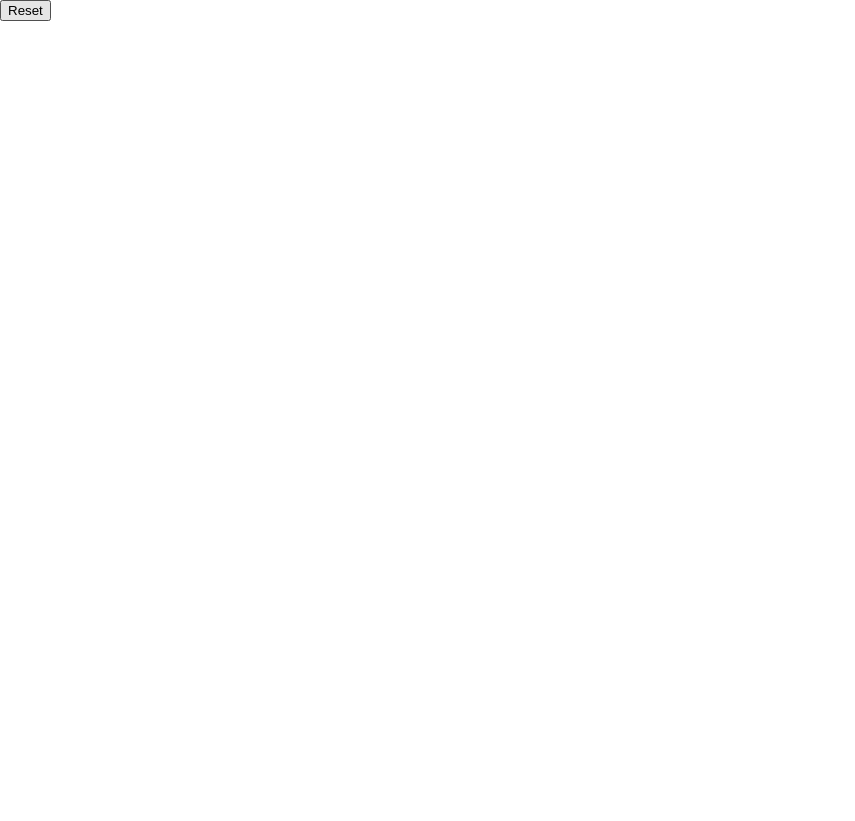
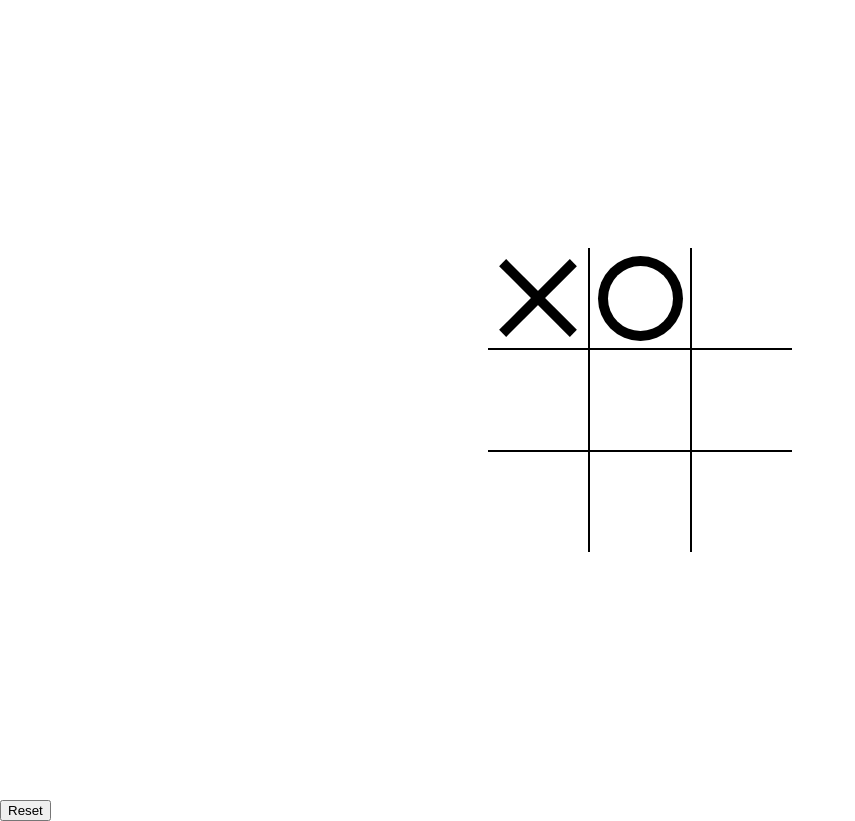
Before and after one commit to adammmusial/project-tic-tac-toe, a website: page index.html in a window 1280 px wide. Shown: the whole page, without its empty margins (0-855 px from the left). Before the commit the page ends 800 px from the top, so only its background shows below. Drawn offline with Linux system fonts and the light colour scheme.

Commit message:
feat: add hovering effect for x mark and change selector names

```diff
--- a/styles.css
+++ b/styles.css
@@ -11,7 +11,7 @@
     margin: 0;
 }
 
-.board-container{
+.board{
     display: grid;
     grid-template-columns: repeat(3,auto);
     justify-content: center;
@@ -23,7 +23,7 @@
 
 }
 
-.board-cell {
+.cell {
     width: var(--cell-size);
     height: var(--cell-size);
     border: 1px solid black;
@@ -32,34 +32,55 @@
     align-items: center;
     justify-content: center;
     position: relative;
+    cursor: pointer;
 }
 
-.board-cell:first-child,
-.board-cell:nth-child(2),
-.board-cell:nth-child(3)
+.cell:first-child,
+.cell:nth-child(2),
+.cell:nth-child(3)
 
 {
     border-top: none;
 }
-.board-cell:last-child,
-.board-cell:nth-child(7),
-.board-cell:nth-child(8)
+.cell:last-child,
+.cell:nth-child(7),
+.cell:nth-child(8)
 {
     border-bottom: none;
 }
 
-.board-cell:nth-child(3n + 1)
+.cell:nth-child(3n + 1)
 {
     border-left: none;
 }
 
-.board-cell:nth-child(3n + 3)
+.cell:nth-child(3n + 3)
 {
     border-right: none;
 }
 
-.board-cell.x::before,
-.board-cell.x::after{
+/* ***** X MARK ****** */
+
+.cell.x,
+.cell.circle {
+    cursor: not-allowed;
+}
+
+
+.cell.x::before,
+.cell.x::after {
+    background-color: black;
+}
+
+.board.x .cell:not(.circle):not(.x):hover::before,
+.board.x .cell:not(.circle):not(.x):hover::after {
+    background-color: lightgray;
+}
+
+.cell.x::before,
+.cell.x::after,
+.board.x .cell:not(.circle):not(.x):hover::before,
+.board.x .cell:not(.circle):not(.x):hover::after{
     content: '';
     width: calc(var(--cell-size) * .10);
     height: var(--cell-size);
@@ -67,10 +88,32 @@
     background-color: black;
 }
 
-.board-cell.x::after{
+.cell.x::after,
+.board.x .cell:not(.circle):not(.x):hover::after{
     rotate: 45deg;
 }
 
-.board-cell.x::before{
+.cell.x::before,
+.board.x .cell:not(.circle):not(.x):hover::before{
     rotate: -45deg;
 }
+
+/* ***** CIRCLE MARK ****** */
+
+.cell.circle::before{
+    content: '';
+    width: calc(var(--cell-size)*0.85);
+    height: calc(var(--cell-size)*0.85);
+    border-radius: 50%;
+    position: absolute;
+    background-color: black;
+}
+
+.cell.circle::after{
+    content: '';
+    width: calc(var(--cell-size)*0.65);
+    height: calc(var(--cell-size)*0.65);
+    border-radius: 50%;
+    position: absolute;
+    background-color: white;
+}
```
